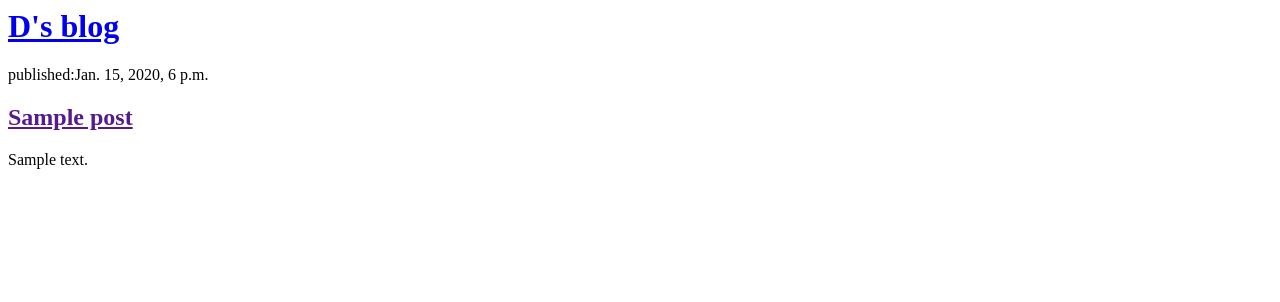
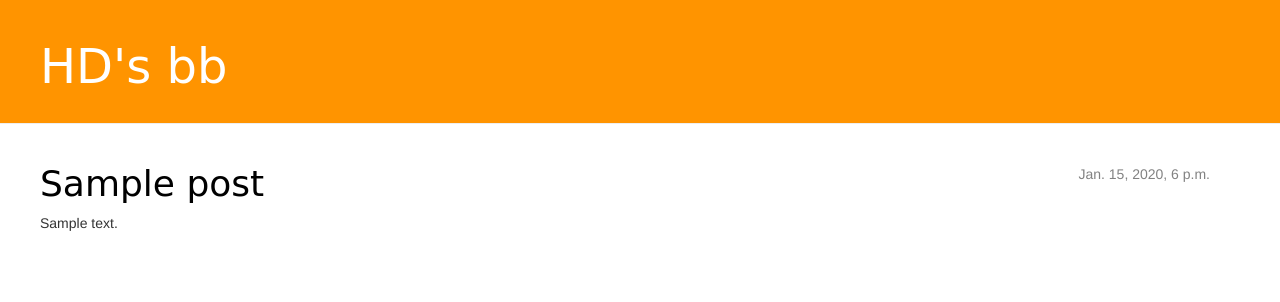
Before and after one commit to ainglfish/my-first-blog, a Django app: template blog/templates/blog/post_list.html in a window 1280 px wide. Shown: the top 302 px of the page. Run offline with Django 3.2, Linux system fonts and the light colour scheme; the template is opened without the code that fills it: values that come from a table or form of the project are taken from there, others are empty; tables that the repository leaves empty hold one stand-in row (values such as "Sample post"); some libraries are stand-ins or nearby versions.

Commit message:
Add view and template for detatiled blog as well as CSS for the site.

```diff
--- /dev/null
+++ b/blog/static/css/blog.css
@@ -0,0 +1,39 @@
+.page-header{
+	background-color: #ff9400;
+	margin-top: 0;
+	padding: 20px 20px 20px 40px;
+}
+.page-header h1, .page-header h1 a, .page-header h1 a:visited, .page-header h1 a:active {
+	color: #ffffff;
+	font-size: 36pt;
+	text-decoration: none;
+}
+.content{
+	margin-left: 40px;
+}
+h1, h2, h3, h4{
+	font-family: 'Lobster', cursive;
+}.date{
+	float: right;
+	color: #828282;
+}
+.save{
+	float: right;
+}
+.post-form textarea, .post-form input{
+	width: 100%;
+}
+.top-menu, .top-menu:hover, .top-menu:visited{
+	color: #ffffff;
+	float: right;
+	font-size: 26pt;
+	margin-right: 20px;
+}
+
+.post{
+	margin-bottom: 70px;
+}
+
+.post h1 a , .post h1 a:visited{
+	color: #000000;
+}
--- /dev/null
+++ b/blog/templates/blog/base.html
@@ -0,0 +1,26 @@
+{% load staticfiles %}
+
+<html>
+    <head>
+        <title>D's Blog</title>
+		<link rel="stylesheet" href="//maxcdn.bootstrapcdn.com/bootstrap/3.2.0/css/bootstrap.min.css">
+		<link rel="stylesheet" href="//maxcdn.bootstrapcdn.com/bootstrap/3.2.0/css/bootstrap-theme.min.css">
+		<link rel='/fonts.googleapis/css?family=Lobster&subset=latin,latin-ext' rel="stylesheet" type="text/css">
+		<link rel="stylesheet" href="{% static 'css/blog.css' %}">
+    </head>
+
+    <body>
+        <div class="page-header">
+			<h1><a href="/">HD's bb</a></h1>
+		</div>
+
+		<div class="content container">
+			<div class="row">
+				<div class=""col-md-8">
+				{% block content %}
+				{% endblock %}
+				</div>
+			</div>
+		</div>
+    </body>
+</html>
--- a/blog/templates/blog/post_list.html
+++ b/blog/templates/blog/post_list.html
@@ -1,17 +1,13 @@
-<html>
-    <head>
-        <title>D's Blog</title>
-    </head>
-    <body>
-        <div>
-            <h1><a href="www.baidu.com">D's blog</a></h1>
-        </div>
-		{% for post in posts %}
-			<div>
-				<p>published:{{ post.published_date }}</p>
-				<h2><a href="">{{ post.title }}</a></h2>
-				<p>{{ post.text|linebreaksbr }}</p>
+{% extends 'blog/base.html' %}
+
+{% block content %}
+	{% for post in posts %}
+		<div class="post">
+			<div class="date">
+				{{ post.published_date }}
 			</div>
-		{% endfor %}
-    </body>
-</html>
+			<h1><a href="{% url 'post_detail' pk=post.pk %}">{{ post.title }}</a></h1>
+			<p>{{ post.text|linebreaksbr }}</p>
+		</div>
+	{% endfor %}
+{% endblock %}
--- a/blog/urls.py
+++ b/blog/urls.py
@@ -3,4 +3,5 @@ from . import views
 
 urlpatterns = [
     url(r'^$', views.post_list, name='post_list'),
-]
+	url(r'^post/(?P<pk>[0-9]+)/$', views.post_detail, name='post_detail'),
+	]
```
Also changed, not shown: blog/templates/blog/post_detail.html (added, +13 -0 lines), blog/views.py (+6 -1 lines).
